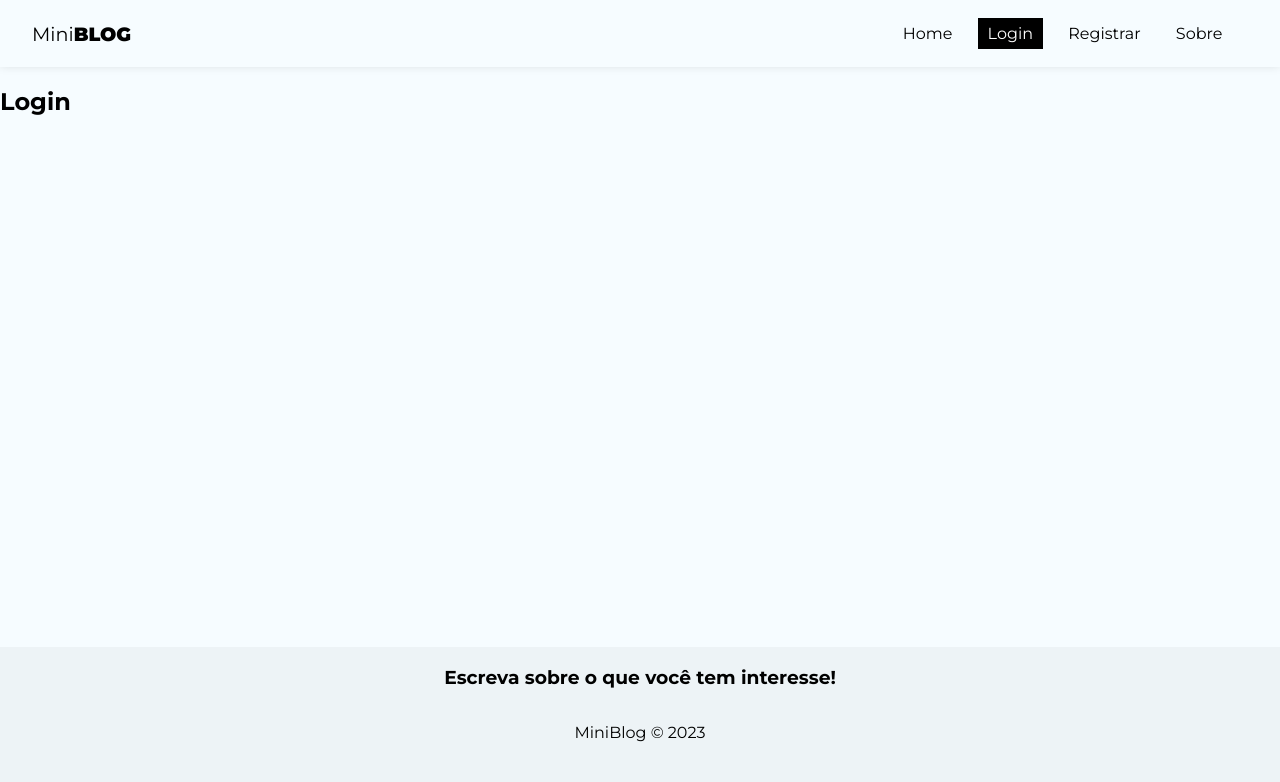
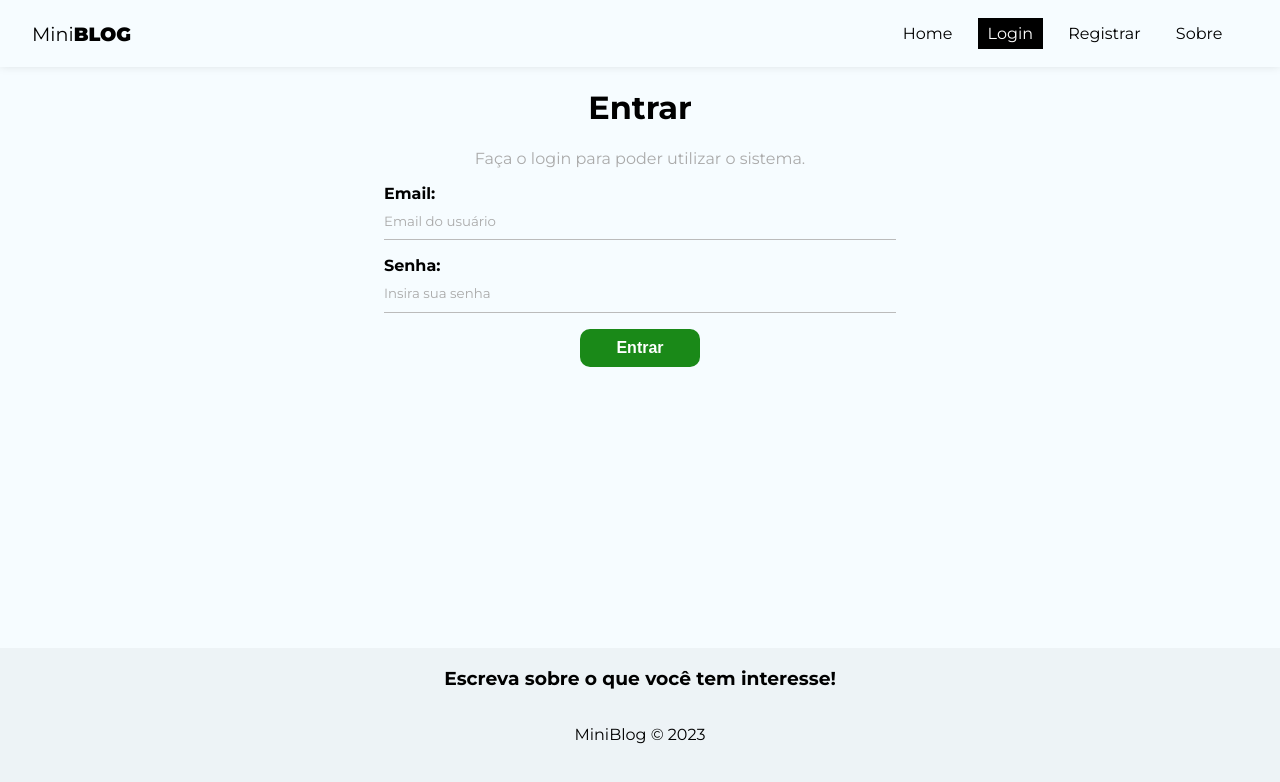
Before and after one commit to magnata19/mini-blog, a React (Vite) app in the folder MINIBLOG/miniblog/: page /login in a window 1280 px wide. Shown: the top 782 px of the page. Built offline with nearby package versions, Linux system fonts and the light colour scheme; no server answers.

Commit message:
criando pagina de login

```diff
--- a/MINIBLOG/miniblog/src/components/Navbar.jsx
+++ b/MINIBLOG/miniblog/src/components/Navbar.jsx
@@ -12,6 +12,7 @@
 
 const Navbar = () => {
   const { user } = useAuthValue();
+  const {logout} = useAuthentication()
 
   return (
     <nav className={styles.navbar}>
@@ -77,6 +78,11 @@
             Sobre
           </NavLink>
         </li>
+        {user && (
+          <li>
+            <button onClick={logout}>Sair</button>
+          </li>
+        )}
       </ul>
     </nav>
   );
--- a/MINIBLOG/miniblog/src/hooks/useAuthentication.jsx
+++ b/MINIBLOG/miniblog/src/hooks/useAuthentication.jsx
@@ -26,6 +26,7 @@
     }
   }
 
+  //register
   const createUser = async (data) => {
     checkIfIsCancelled();
     setLoading(true);
@@ -62,6 +63,13 @@
     }
   };
 
+  //logout - signout
+  const logout = () => {
+    checkIfIsCancelled()
+
+    signOut(auth)
+  }
+
   useEffect(() => {
     return () => setCancelled(true);
   }, []);
@@ -71,5 +79,6 @@
     createUser,
     error,
     loading,
+    logout
   };
 };
--- a/MINIBLOG/miniblog/src/pages/Login/Login.jsx
+++ b/MINIBLOG/miniblog/src/pages/Login/Login.jsx
@@ -1,9 +1,67 @@
 import styles from './Login.module.css'
+import { useState, useEffect } from "react";
+import { useAuthentication } from "../../hooks/useAuthentication";
 
 const Login = () => {
+
+  const [email, setEmail] = useState("");
+  const [password, setPassword] = useState("");
+  const [error, setError] = useState("");
+
+  const { createUser, error: authError, loading } = useAuthentication();
+
+  const handleSubmit = async (e) => {
+    e.preventDefault();
+
+    setError("");
+
+    const user = {
+      email,
+      password,
+    };
+
+    const res = await createUser(user)
+
+    console.log(res);
+  };
+
+  useEffect(() => {
+    if(authError) {
+      setError(authError)
+    }
+  },[authError])
+
   return (
-    <div>
-        <h2>Login</h2>
+    <div className={styles.login}>
+        <h1>Entrar</h1>
+      <p>Faça o login para poder utilizar o sistema.</p>
+      <form onSubmit={handleSubmit}>
+        <label>
+          <span>Email:</span>
+          <input
+            type="email"
+            name="email"
+            required
+            placeholder="Email do usuário"
+            value={email}
+            onChange={(e) => setEmail(e.target.value)}
+          />
+        </label>
+        <label>
+          <span>Senha:</span>
+          <input
+            type="password"
+            name="password"
+            required
+            placeholder="Insira sua senha"
+            value={password}
+            onChange={(e) => setPassword(e.target.value)}
+          />
+        </label>
+        {!loading && <button className="btn">Entrar</button>}
+        {loading && <button className="btn" disabled>Aguarde...</button>}
+        {error && <p className="error">{error}</p>}
+      </form>
     </div>
   )
 }
--- a/MINIBLOG/miniblog/src/pages/Login/Login.module.css
+++ b/MINIBLOG/miniblog/src/pages/Login/Login.module.css
@@ -0,0 +1,7 @@
+.login {
+  text-align: center;
+}
+
+.login p {
+  color: #aaa;
+}
```
Also changed, not shown: MINIBLOG/miniblog/src/pages/Register/Register.jsx (indentation only).
